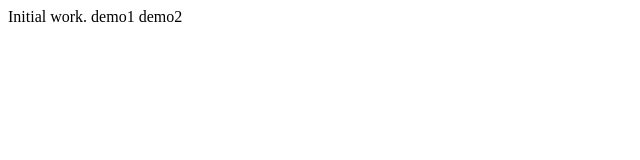
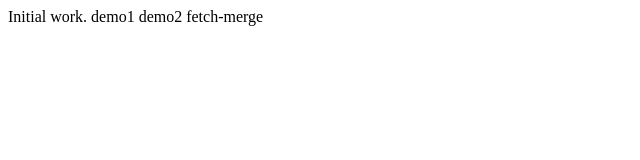
Before and after one commit to akher/part4.demo, a plain HTML site: page WebContent/index.html in a window 1280 px wide. Shown: the whole page, without its empty margins (0-640 px from the left). Drawn offline with Linux system fonts and the light colour scheme.

Commit message:
fetch merge

```diff
--- a/WebContent/index.html
+++ b/WebContent/index.html
@@ -8,5 +8,7 @@
 Initial work.
 demo1
 demo2
+
+fetch-merge
 </body>
 </html>
```
